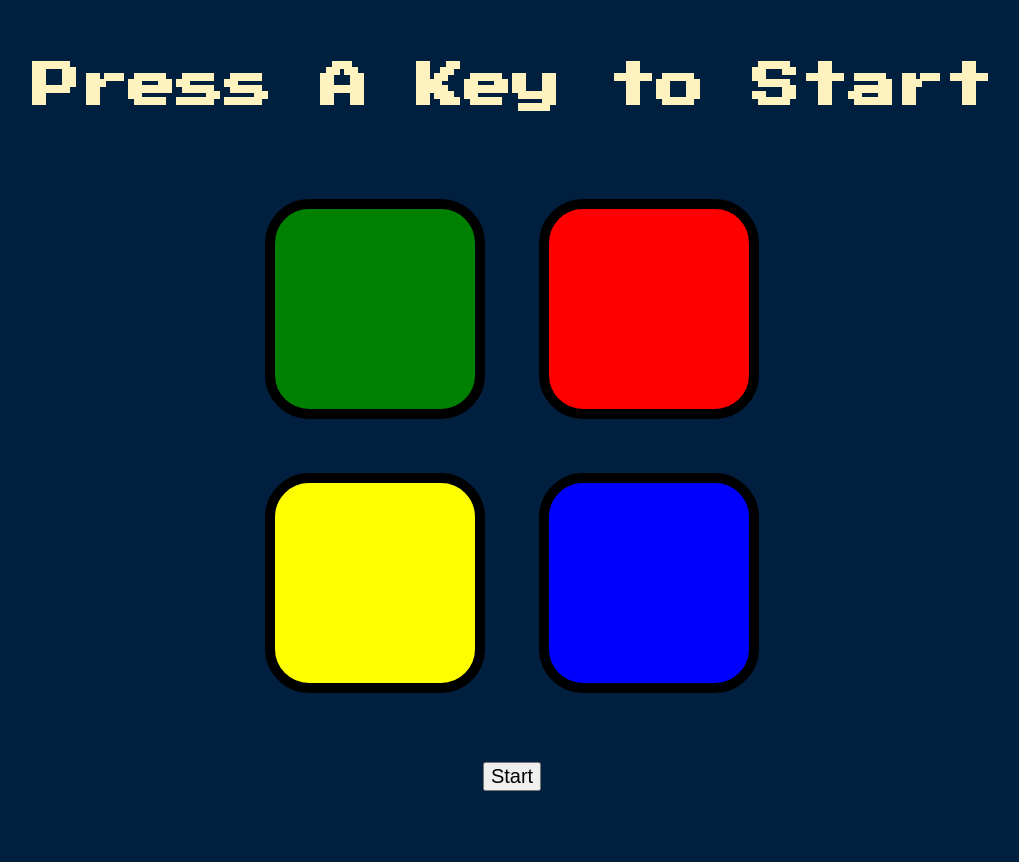
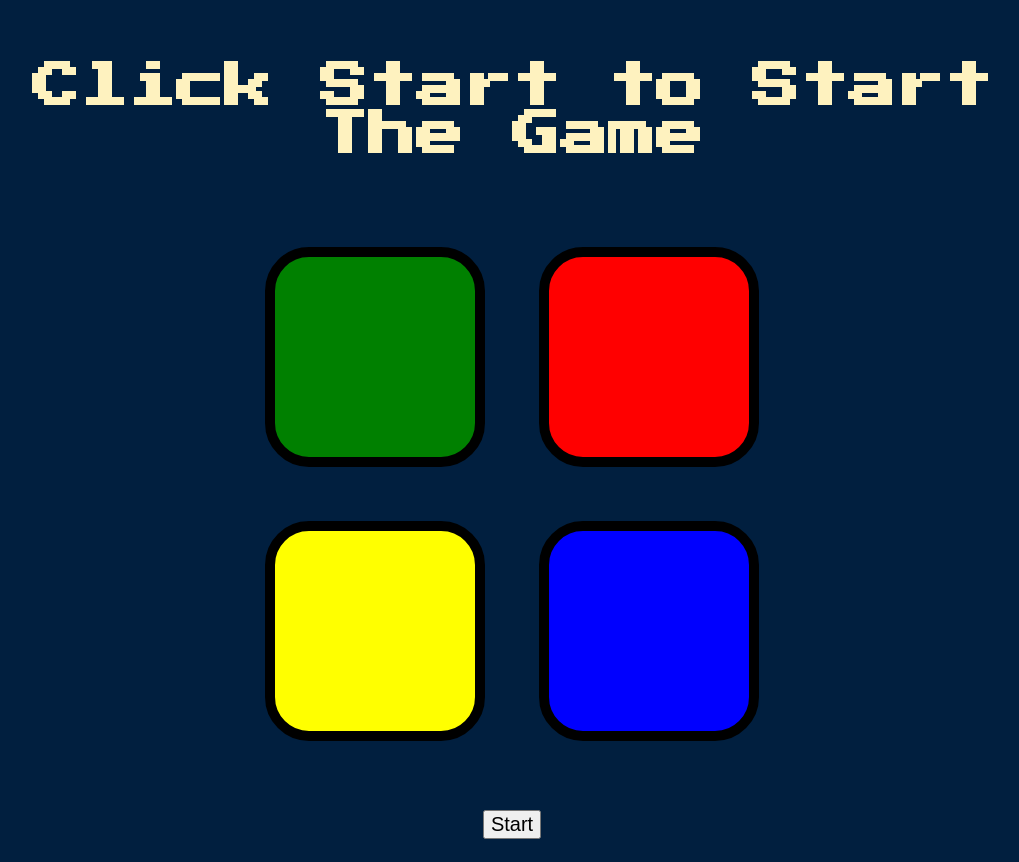
Before and after one commit to Shubham420b/Simon-Game, a plain HTML site: page index.html in a window 1280 px wide. Shown: the whole page, without its empty margins (128-1147 px from the left). Before the commit the page ends 814 px from the top, so only its background shows below. Drawn offline with nearby package versions, Linux system fonts and the light colour scheme.

Commit message:
Update index.html

```diff
--- a/index.html
+++ b/index.html
@@ -9,7 +9,7 @@
 </head>
 
 <body>
-  <h1 id="level-title">Press A Key to Start</h1>
+  <h1 id="level-title">Click Start to Start The Game</h1>
   <div class="container">
     <div class="row">
 
```
